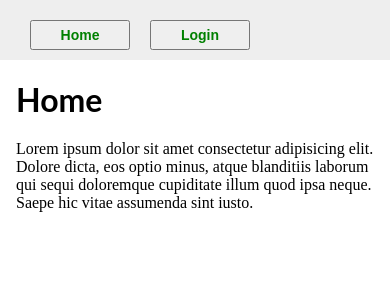
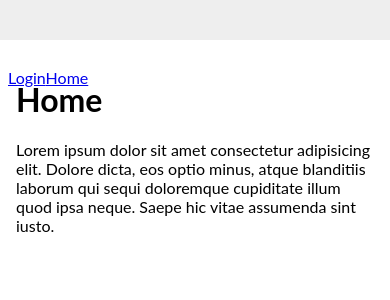
Before and after one commit to GitcrackerUK/Login, a React (Create React App) app: page / in a window 390 px wide. Shown: the top 300 px of the page. Built offline with nearby package versions, Linux system fonts and the light colour scheme; the HTML template or start-up script is replaced by a standard one; a web font is replaced by a local one.

Commit message:
creating mobile version

```diff
--- a/src/App.jsx
+++ b/src/App.jsx
@@ -14,6 +14,7 @@ const GlobalStyles = createGlobalStyle`
     body{
       padding:0px;
       margin:0px;
+      font-family: 'Lato', sans-serif ;
     }
 `;
 
--- a/src/components/common/Button.js
+++ /dev/null
@@ -1,25 +0,0 @@
-import styled,{css}from 'styled-components'
-
-const Button = styled.button`
-    height:20px;
-    width:80px;
-    color:green;
-    font-size:12px;
-    font-weight:bold;
-${
-    props=>props.Large ? css`
-    font-size:14px;
-    height:30px;
-    width:100px;
-    color:green;
-    font-weight:bold;
-    `:css`
-    null
-      `
-}
-
-&:hover{
-    opacity:0.9;
-}
-`
-export default Button
--- a/src/components/common/Header.jsx
+++ b/src/components/common/Header.jsx
@@ -1,10 +1,8 @@
 import React from 'react'
 import styled from 'styled-components'
-import { Link } from 'react-router-dom'
-import Button from 'components/common/Button'
+import { NavLink as Link } from 'react-router-dom'
 
 const HeaderWrapper = styled.header`
-height:60px;
 width:100%;
 box-sizing:border-box;
 display:flex;
@@ -15,22 +13,43 @@ background-color:#eeeeee;
 padding:20px;
 `
 const StLink = styled(Link)`
-text-decoration:none;
-margin:0px 10px;
-font-family:'Lato', sans-serif;
-font-weight:500;
-color:green;
+
 `
+const Menu = styled.nav`
+display:block;
+position:absolute;
+top:60px;
+left:0px;
+width:100%;
+padding:8px;
+box-sizing:border-box;
+
+@media(min-width:768px){
+display:flex;
+position:relative;
+border-bottom:none;
+margin:auto 0 auto auto;
+left:initial;
+top:initial;
+width:initial;
+}
+`
+const Active = {
+    opacity: 1,
+};
 
 export default function Header() {
+
     return (
         <HeaderWrapper>
-            <StLink  to='/'>
-               <Button Large >Home</Button>
-           </StLink>
-            <StLink to='/login'>
-               <Button Large >Login</Button>
-           </StLink>
+            <Menu>
+                <StLink exact to='/login' activeStyle={Active} >
+                    Login
+                </StLink>
+                <StLink exact to='/' activeStyle={Active}>
+                    Home
+                </StLink>
+            </Menu>
         </HeaderWrapper>
     )
 }
--- a/src/components/common/layout.jsx
+++ b/src/components/common/layout.jsx
@@ -7,7 +7,7 @@ max-width:800px;
 margin:80px auto 0 auto;
 padding:0 16px;
 box-sizing:border-box;
-font-family:'Open Sands';
+
 h1,h2,h3,h4,h5,h6{
     font-family: 'Lato', sans-serif ;
 }
```
